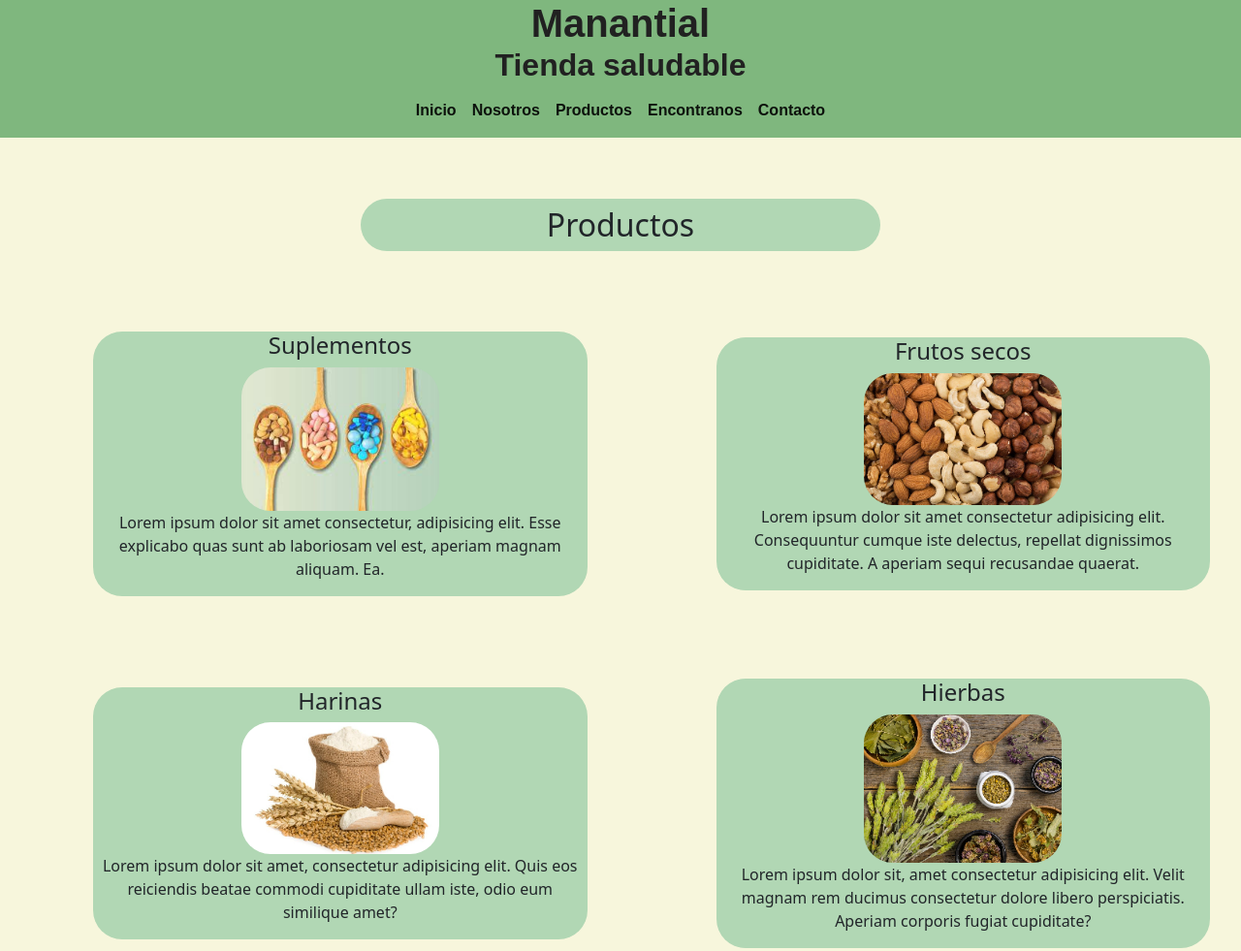
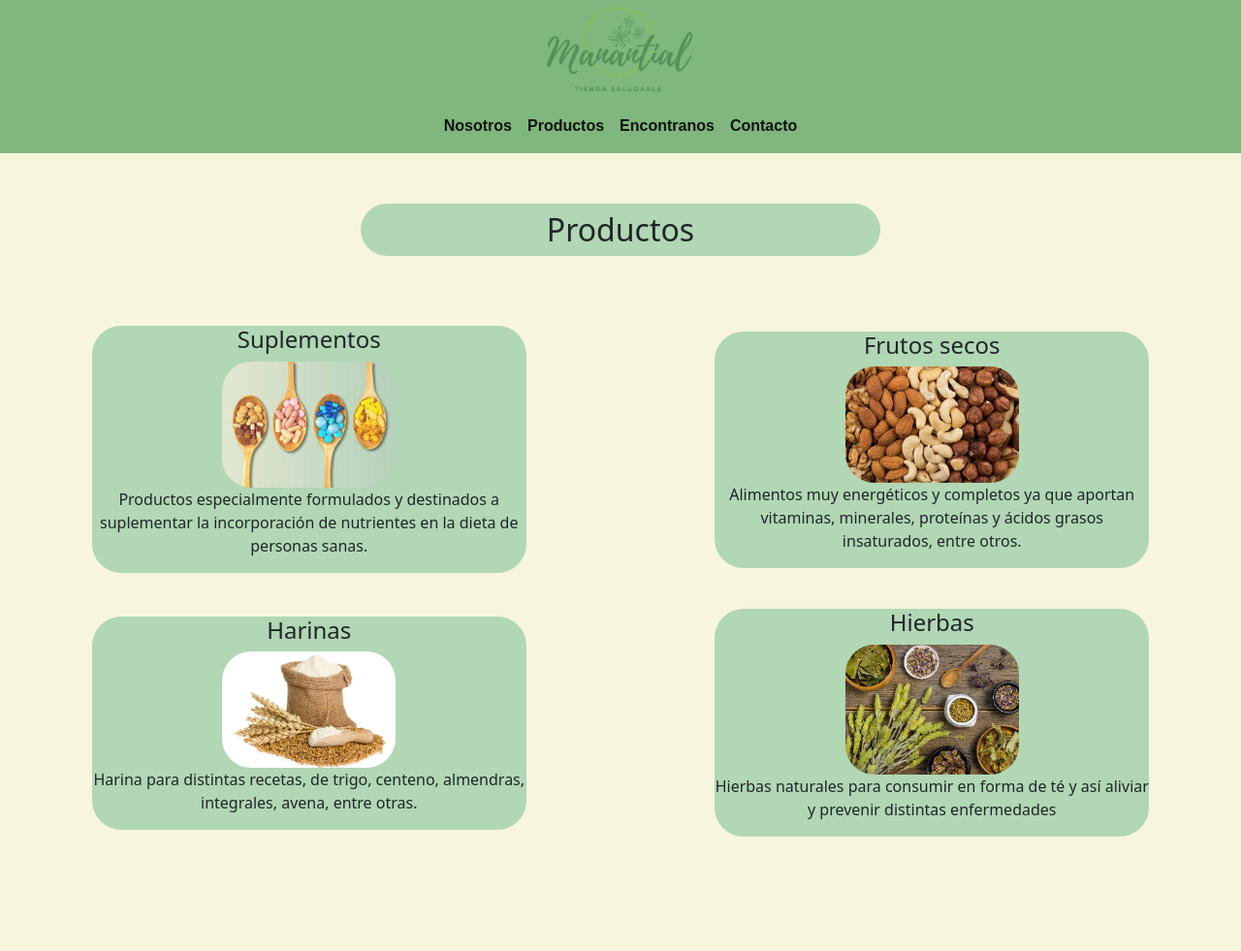
Before and after one commit to Martin-Ramseyer/Proyecto-Final, a website: page pages/productos.html in a window 1280 px wide. Shown: the top 981 px of the page at 97% size. Drawn offline with nearby package versions, Linux system fonts and the light colour scheme.

Commit message:
Logo en el header, mejora en mq de productos

```diff
--- a/pages/productos.html
+++ b/pages/productos.html
@@ -17,8 +17,7 @@
     <!-- header del emprendimiento -->
     <div class="contenedor-animacion-menu">
         <header>
-            <h1>Manantial</h1>
-            <h2>Tienda saludable</h2>
+            <a href="../index.html"><img src="../img/logo-02.png" alt="Logo de la pagina"></a>
         </header>
         <!-- navegacion del emprendimiento -->
         <nav class="navbar navbar-expand-lg menu" style="background-color: #7FB77E">
@@ -28,9 +27,6 @@
             </button>
             <div class="collapse navbar-collapse" id="navbarSupportedContent">
                 <ul class="navbar-nav me-auto mb-2 mb-lg-0">
-                <li class="nav-item">
-                    <a class="nav-link active" aria-current="page" href="../index.html">Inicio</a>
-                </li>
                 <li class="nav-item">
                     <a class="nav-link active" aria-current="page" href="../pages/nosotros.html">Nosotros</a>
                 </li>
@@ -57,22 +53,22 @@
                 <div class="productos-suplementos">
                     <h4>Suplementos</h4>
                     <img src="../img/foto_suplementos.jpg" alt="Foto ilustrativa suplementos" width="260" height="190">
-                    <p>Lorem ipsum dolor sit amet consectetur, adipisicing elit. Esse explicabo quas sunt ab laboriosam vel est, aperiam magnam aliquam. Ea.</p>
+                    <p>Productos especialmente formulados y destinados a suplementar la incorporación de nutrientes en la dieta de personas sanas.</p>
                 </div>
                 <div class="productos-frutos">
                     <h4>Frutos secos</h4>
                     <img src="../img/foto_frutos.jpg" alt="Foto ilustrativa frutos secos" width="260" height="190">
-                    <p>Lorem ipsum dolor sit amet consectetur adipisicing elit. Consequuntur cumque iste delectus, repellat dignissimos cupiditate. A aperiam sequi recusandae quaerat.</p>
+                    <p>Alimentos muy energéticos y completos ya que aportan vitaminas, minerales, proteínas y ácidos grasos insaturados, entre otros.</p>
                 </div>
                 <div class="productos-harinas">
                     <h4>Harinas</h4>
                     <img src="../img/foto_harinas.jpg" alt="Foto ilustrativa harinas" width="260" height="190">
-                    <p>Lorem ipsum dolor sit amet, consectetur adipisicing elit. Quis eos reiciendis beatae commodi cupiditate ullam iste, odio eum similique amet?</p>
+                    <p>Harina para distintas recetas, de trigo, centeno, almendras, integrales, avena, entre otras.</p>
                 </div>
                 <div class="productos-hierbas">
                     <h4>Hierbas</h4>
                     <img src="../img/foto_hierbas.jpg" alt="Foto ilustrativa hierbas" width="260" height="190">
-                    <p>Lorem ipsum dolor sit, amet consectetur adipisicing elit. Velit magnam rem ducimus consectetur dolore libero perspiciatis. Aperiam corporis fugiat cupiditate?</p>
+                    <p>Hierbas naturales para consumir en forma de té y así aliviar y prevenir distintas enfermedades</p>
                 </div>
             </section>
         </main>
--- a/sass/utilities/_index.scss
+++ b/sass/utilities/_index.scss
@@ -9,20 +9,10 @@
 
 header{
     background-color: #7FB77E;
-    h1{
-        text-align: center;
-        font-weight: bold;
-        font-family: Arial, Helvetica, sans-serif;
-        margin-bottom: 0;
-        color: #212121;
-    }
-    h2{
-        text-align: center;
-        font-weight: bold;
-        font-family: Arial, Helvetica, sans-serif;
-        margin-top: 0;
-        margin-bottom: 0;
-        color: #212121;
+    text-align: center;
+    img{
+        margin-top: 5%;
+        width: 15%;
     }
 }
 
--- a/sass/utilities/_mq.scss
+++ b/sass/utilities/_mq.scss
@@ -13,6 +13,16 @@
 
 
     /* estilos del index */
+
+    header{
+        background-color: #7FB77E;
+        text-align: center;
+        img{
+            margin-top: 5%;
+            width: 15%;
+        }
+    }
+
     .main-index{
         img{
         width: 32rem;
@@ -69,23 +79,27 @@
             }
             .productos-suplementos{
                 grid-area: suplementos;
-                margin: 1rem 2rem 4rem 6rem;
+                margin: 0.5rem 1rem;
+                width: 20rem;
             }
             .productos-frutos{
                 grid-area: frutos;
-                margin: 1rem 2rem 4rem 6rem;
+                margin: 0.5rem 1rem;
+                width: 20rem;
             }
             .productos-harinas{
                 grid-area: harinas;
-                margin: 1rem 2rem 4rem 6rem;
+                margin: 0.5rem 1rem;
+                width: 20rem;
             }
             .productos-hierbas{
                 grid-area: hierbas;
-                margin: 1rem 2rem 4rem 6rem;
+                margin: 0.5rem 1rem;
+                width: 20rem;
             }
             img{
                 width: 40%;
-                height: 40%;
+                height: 30%;
                 border-radius: 30px;
             }
         }
@@ -194,4 +208,34 @@
         padding: 0.05rem;
         border-radius: 3px;
     }
+    header{
+        background-color: #7FB77E;
+        text-align: center;
+        img{
+            margin-top: 0;
+            width: 12%;
+        }
     }
+    /*mq productos*/
+    //main
+    .main-productos{
+        section{
+            .productos-suplementos{
+                margin: 1rem 2rem;
+                width: 28rem;
+            }
+            .productos-frutos{
+                margin: 1rem 2rem;
+                width: 28rem;
+            }
+            .productos-harinas{
+                margin: 1rem 2rem;
+                width: 28rem;
+            }
+            .productos-hierbas{
+                margin: 1rem 2rem;
+                width: 28rem;
+            }
+        }
+    }
+    }
--- a/sass/utilities/_productos.scss
+++ b/sass/utilities/_productos.scss
@@ -15,22 +15,22 @@
         }
         .productos-suplementos{
             background-color: #B1D7B4;
-            margin: 1rem 2rem 1rem 2rem;
+            margin: 1rem 2rem;
             border-radius: 30px;
         }
         .productos-frutos{
             background-color: #B1D7B4;
-            margin: 1rem 2rem 1rem 2rem;
+            margin: 1rem 2rem;
             border-radius: 30px;
         }
         .productos-harinas{
             background-color: #B1D7B4;
-            margin: 1rem 2rem 1rem 2rem;
+            margin: 1rem 2rem;
             border-radius: 30px;
         }
         .productos-hierbas{
             background-color: #B1D7B4;
-            margin: 1rem 2rem 1rem 2rem;
+            margin: 1rem 2rem;
             border-radius: 30px;
         }
         img{
```
Also changed, not shown: index.html (+3 -7 lines), pages/contacto.html (+2 -6 lines), pages/encontranos.html (+1 -5 lines), pages/nosotros.html (+2 -6 lines), css/style.css, img/logo-02.png (added).
